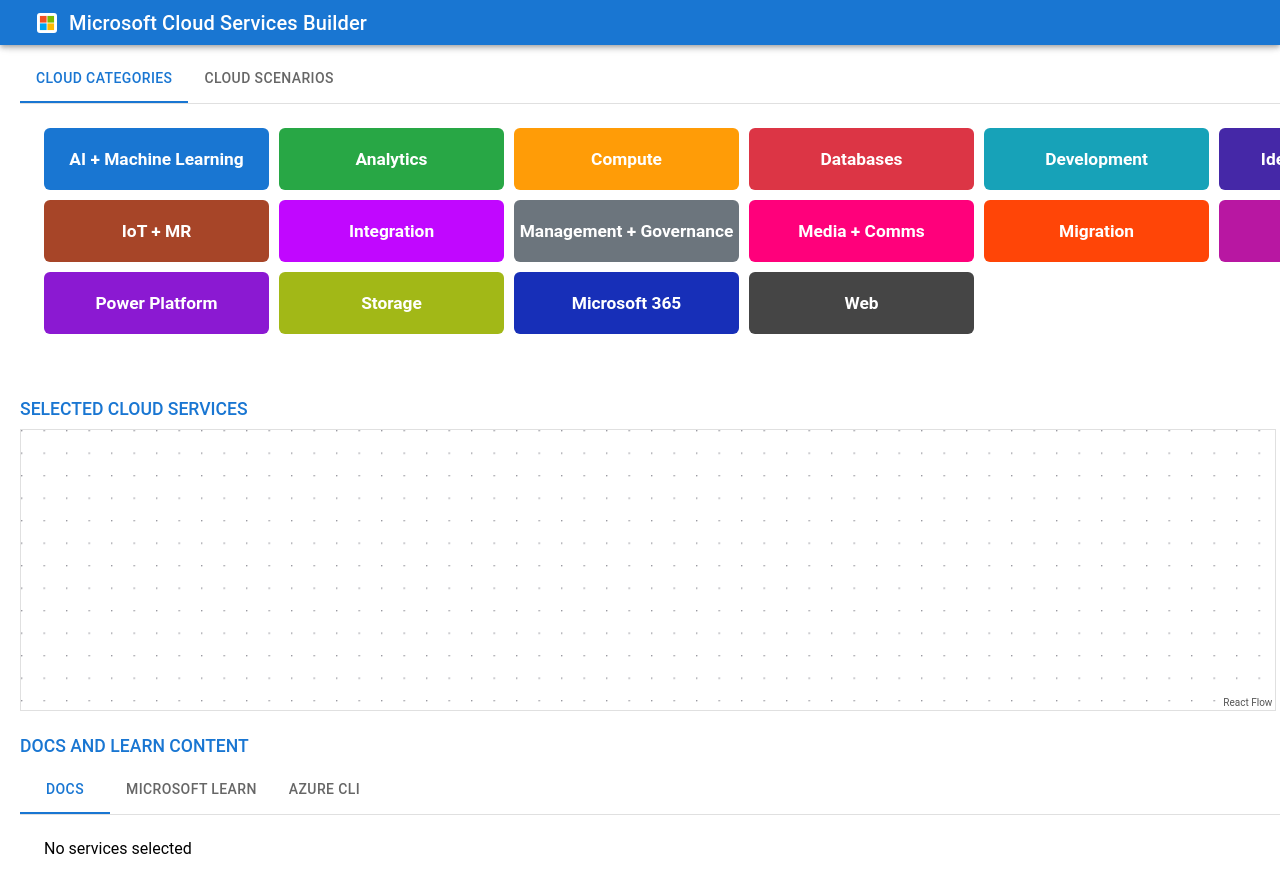
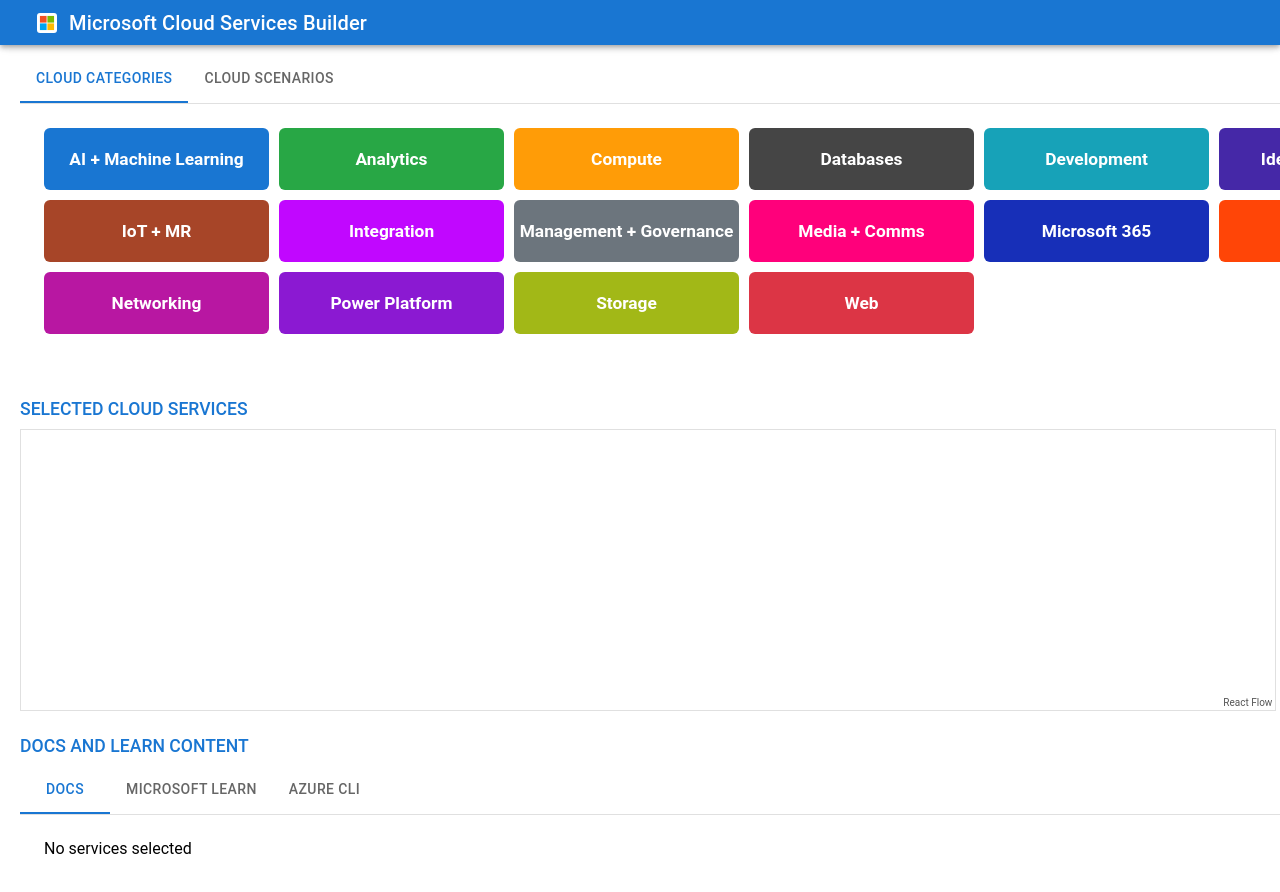
Before and after one commit to DanWahlin/microsoft-cloud-services-builder, a React (Create React App) app: page / in a window 1280 px wide. Shown: the top 892 px of the page. Built offline with nearby package versions, Linux system fonts and the light colour scheme.

Commit message:
Added more docs/learn service info

```diff
--- a/public/data/serviceCategories.json
+++ b/public/data/serviceCategories.json
@@ -156,6 +156,13 @@
     ]
   },
   {
+    "name": "Microsoft 365",
+    "cssClass": "bg-365",
+    "serviceNames": [
+      "Microsoft Graph"
+    ]
+  },
+  {
     "name": "Migration",
     "cssClass": "bg-mg",
     "serviceNames": [
@@ -215,13 +222,6 @@
     ]
   },
   {
-    "name": "Microsoft 365",
-    "cssClass": "bg-365",
-    "serviceNames": [
-      "Microsoft Graph"
-    ]
-  },
-  {
     "name": "Web",
     "cssClass": "bg-web",
     "serviceNames": [
--- a/public/data/services.json
+++ b/public/data/services.json
@@ -573,7 +573,44 @@
     {
         "name": "Microsoft Graph",
         "description": "Secure, unified API for accessing organizational data and intelligence",
-        "image": "microsoft-logo.svg"
+        "relatedServices": ["Azure Active Directory"],
+        "image": "microsoft-logo.svg",
+        "documents": [
+            {
+                "name": "What is Microsoft Graph?",
+                "url": "https://docs.microsoft.com/graph/overview"
+            },
+            {
+                "name": "Microsoft Graph SDKs",
+                "url": "https://docs.microsoft.com/graph/sdks/sdks-overview"
+            },
+            {
+                "name": "Microsoft Graph Explorer",
+                "url": "https://developer.microsoft.com/graph/graph-explorer"
+            }
+        ],
+        "learnContent": [
+            {
+                "type": "path",
+                "name": "Microsoft Graph Fundamentals",
+                "url": "https://docs.microsoft.com/learn/paths/m365-msgraph-fundamentals/",
+                "image": "https://docs.microsoft.com/learn/achievements/graph-fundamentals.svg",
+                "modules": [
+                    {
+                        "name": "What is Microsoft Graph?",
+                        "url": "https://docs.microsoft.com/learn/modules/msgraph-intro-overview/"
+                    },
+                    {
+                        "name": "Configure a JavaScript application to retrieve Microsoft 365 data by using Microsoft Graph",
+                        "url": "https://docs.microsoft.com/learn/modules/msgraph-javascript-app/"
+                    },
+                    {
+                        "name": "Access user photo information by using Microsoft Graph",
+                        "url": "https://docs.microsoft.com/learn/modules/msgraph-user-photo-information/"
+                    }
+                ]
+            }
+        ]
     },
     {
         "name": "Network Watcher",
--- a/src/App.css
+++ b/src/App.css
@@ -131,7 +131,7 @@
 }
 
 .bg-db {
-  background-color: #dc3545 !important;
+  background-color: #454545 !important;
   color: #fff !important;
 }
 
@@ -186,7 +186,7 @@
 }
 
 .bg-web {
-  background-color: #454545 !important;
+  background-color: #dc3545  !important;
   color: #fff !important;
 }
 
@@ -257,6 +257,7 @@
 .list ul {
   list-style-type: none;
   padding: 0;
+  margin-left: 15px;
 }
 
 .list ol {
--- a/src/Components/Docs.tsx
+++ b/src/Components/Docs.tsx
@@ -107,6 +107,9 @@
                                         {service.azureCLICommand.join('\n')}
                                     </div>
                                 )}
+                                {!service.azureCLICommand && (
+                                    <span className="comment"># No Azure CLI command for {service.name}</span>
+                                )}
                             </div>
                         ))}
                     </pre>
--- a/src/Components/ReactFlow.tsx
+++ b/src/Components/ReactFlow.tsx
@@ -93,8 +93,8 @@
 
           const reactFlowBounds = reactFlowWrapper.current?.getBoundingClientRect() as DOMRect;
           const position = reactFlowInstance?.project({
-            x: (event.clientX - reactFlowBounds.left),
-            y: (event.clientY - reactFlowBounds.top),
+            x: (event.clientX - reactFlowBounds.left) - 120,
+            y: (event.clientY - reactFlowBounds.top) - 40,
           });
           console.log(event.clientX, reactFlowBounds.left);
           const newNode: FlowElement = {
@@ -132,7 +132,7 @@
           defaultZoom={1.5}
           zoomOnScroll={false}
         >
-          <Background size={0.5} />
+          {/* <Background size={0.5} /> */}
         </ReactFlow>
       </div>
     </>
```
